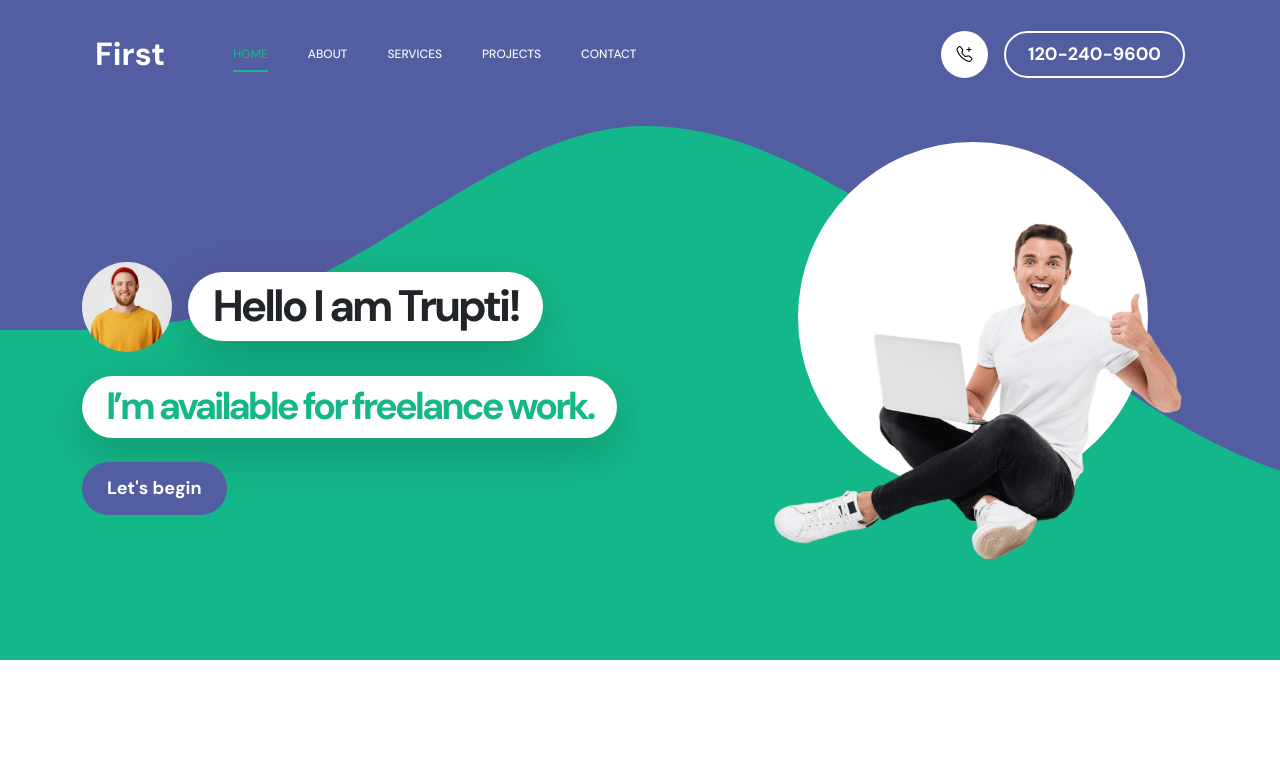
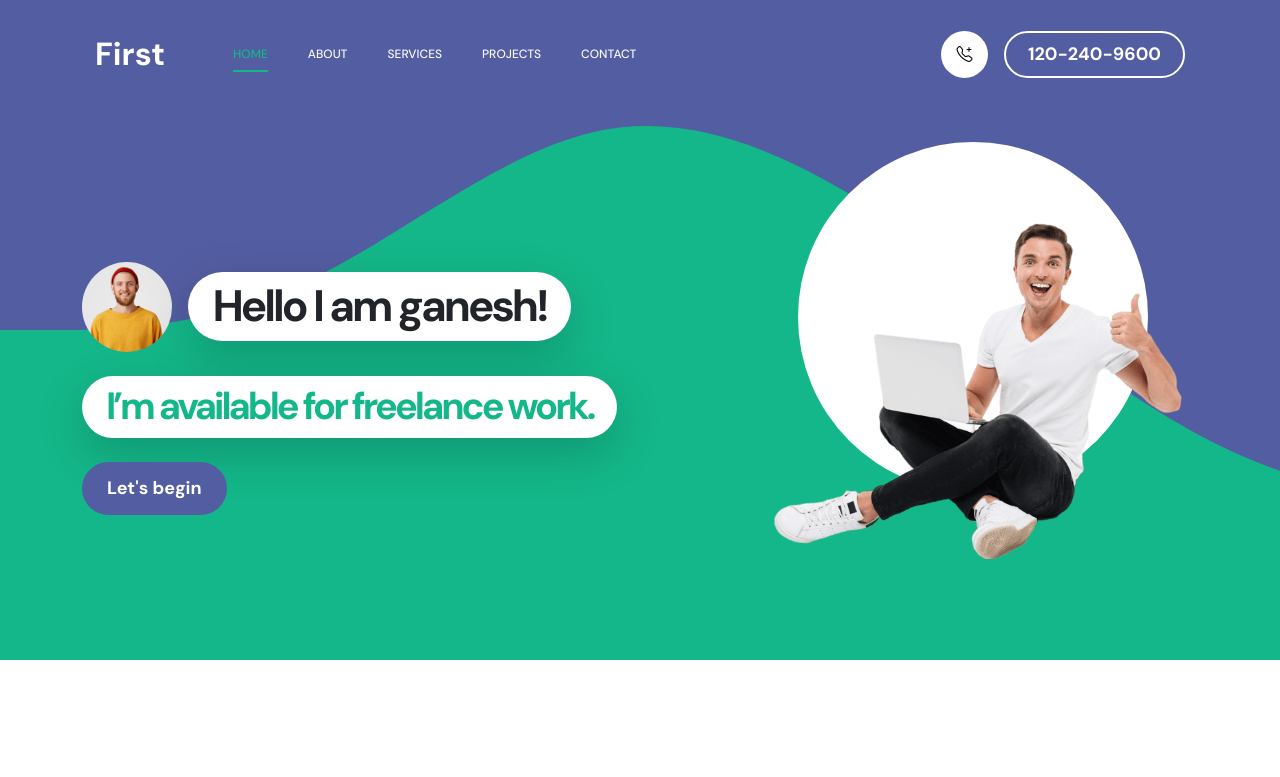
Before and after one commit to ganesh-966/portfolio-app-deployment, a plain HTML site: page index.html in a window 1280 px wide. Shown: the top 777 px of the page. Drawn offline with Linux system fonts and the light colour scheme.

Commit message:
modified

```diff
--- a/index.html
+++ b/index.html
@@ -102,7 +102,7 @@ https://templatemo.com/tm-578-first-portfolio
                                 <div class="hero-title-wrap d-flex align-items-center mb-4">
                                     <img src="images/happy-bearded-young-man.jpg" class="avatar-image avatar-image-large img-fluid" alt="">
 
-                                    <h1 class="hero-title ms-3 mb-0">Hello I am Trupti!</h1>
+                                    <h1 class="hero-title ms-3 mb-0">Hello I am ganesh!</h1>
                                 </div>
 
                                 <h2 class="mb-4">I’m available for freelance work.</h2>
```
